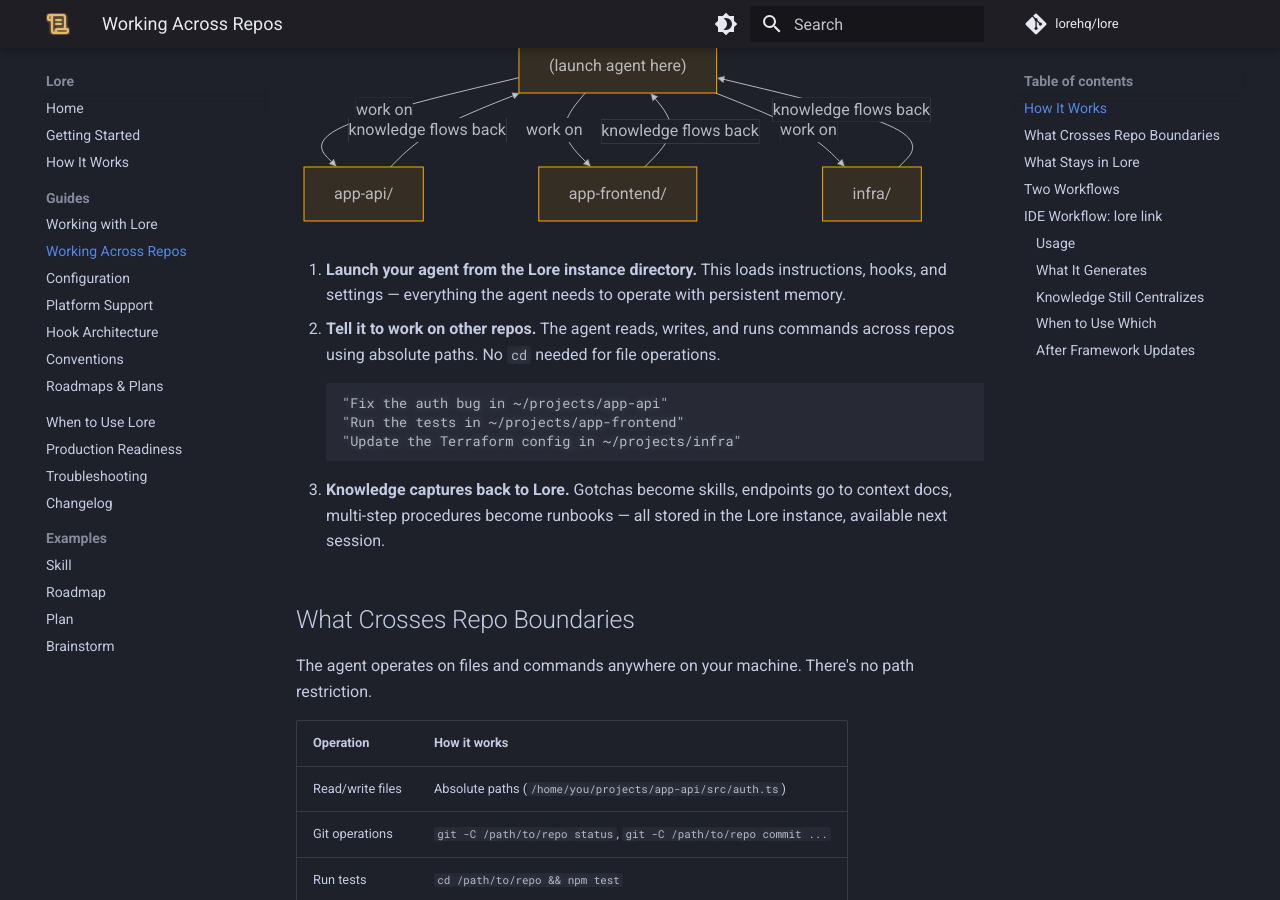
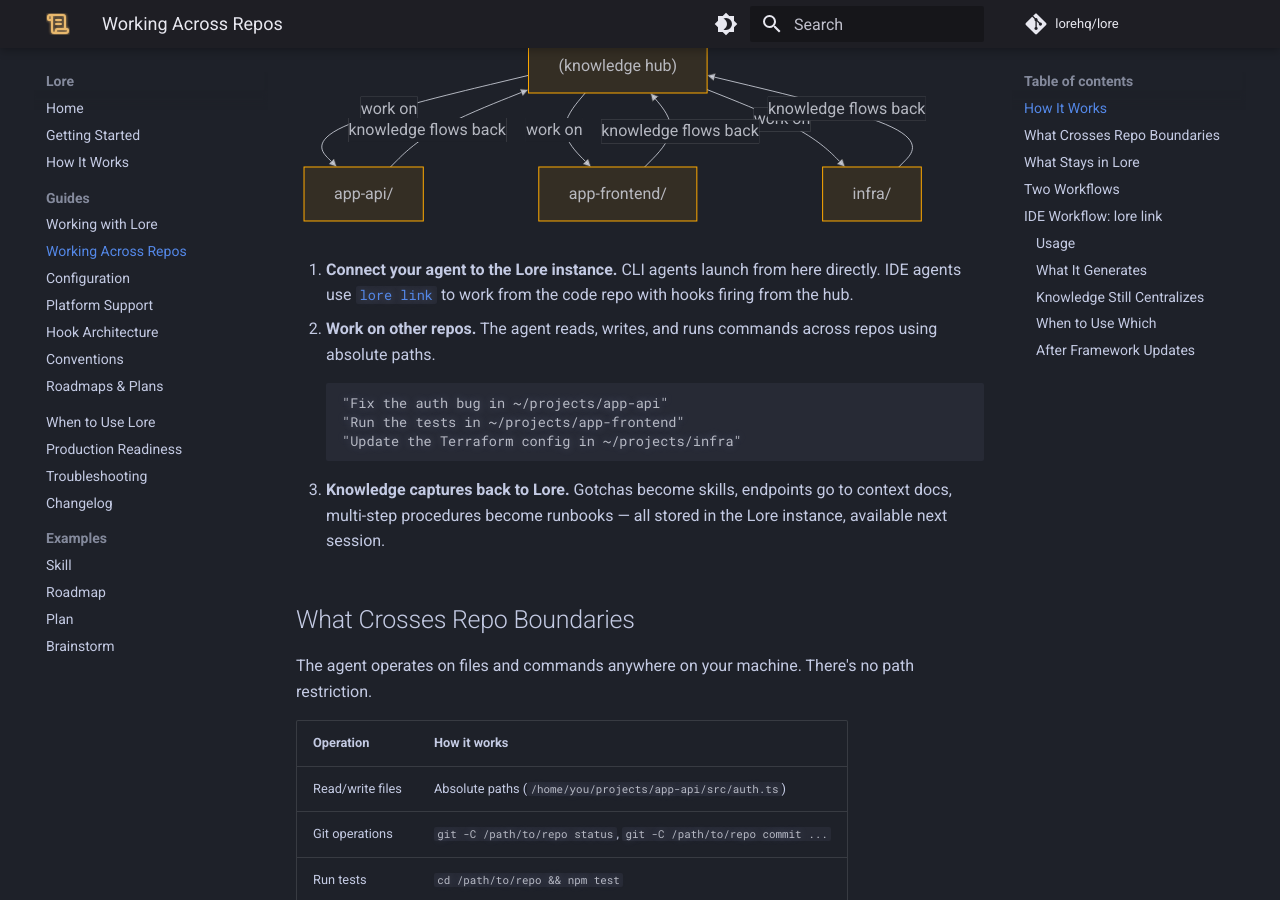
Before and after one commit to lorehq/lore-docs, an MkDocs documentation site: the page built from docs/guides/cross-repo-workflow.md, in a window 1280 px wide and 900 px high, scrolled down 315 px. Built offline with MkDocs 1.6.1 and Material for MkDocs 9.7.7, drawn with Linux system fonts in a browser that asks for light colours; comment, search, counter and statistics services are not loaded.

Commit message:
Fix cross-repo diagram: neutral hub label, link to both workflows
Co-Authored-By: Claude Opus 4.6 <noreply@anthropic.com>

````diff
--- a/docs/guides/cross-repo-workflow.md
+++ b/docs/guides/cross-repo-workflow.md
@@ -10,7 +10,7 @@ Lore is designed as a hub — one Lore instance that tracks and performs work ac
 
 ```mermaid
 flowchart TD
-    Lore["Lore Instance<br/>(launch agent here)"]
+    Lore["Lore Instance<br/>(knowledge hub)"]
     Lore -->|work on| A["app-api/"]
     Lore -->|work on| B["app-frontend/"]
     Lore -->|work on| C["infra/"]
@@ -20,9 +20,9 @@ flowchart TD
     C -->|knowledge flows back| Lore
 ```
 
-1. **Launch your agent from the Lore instance directory.** This loads instructions, hooks, and settings — everything the agent needs to operate with persistent memory.
+1. **Connect your agent to the Lore instance.** CLI agents launch from here directly. IDE agents use [`lore link`](#ide-workflow-lore-link) to work from the code repo with hooks firing from the hub.
 
-2. **Tell it to work on other repos.** The agent reads, writes, and runs commands across repos using absolute paths. No `cd` needed for file operations.
+2. **Work on other repos.** The agent reads, writes, and runs commands across repos using absolute paths.
 
     ```
     "Fix the auth bug in ~/projects/app-api"
````
